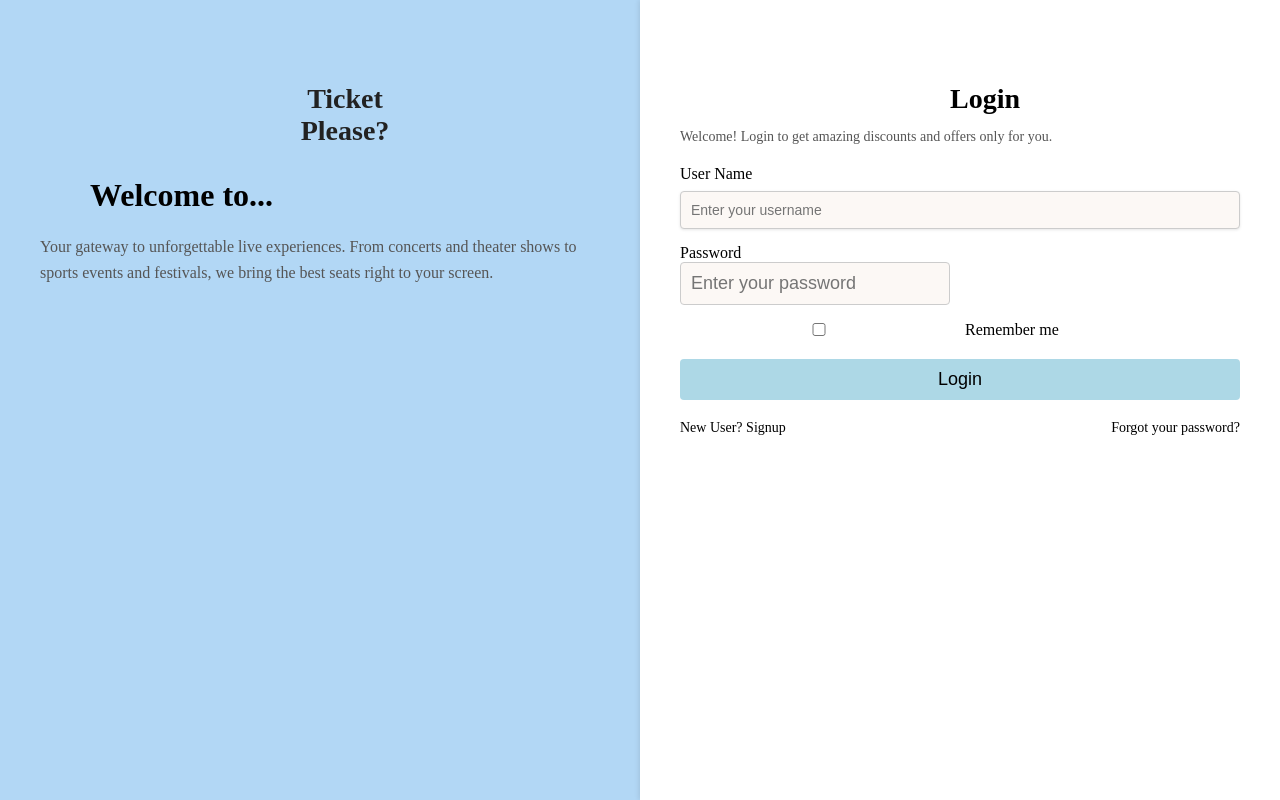
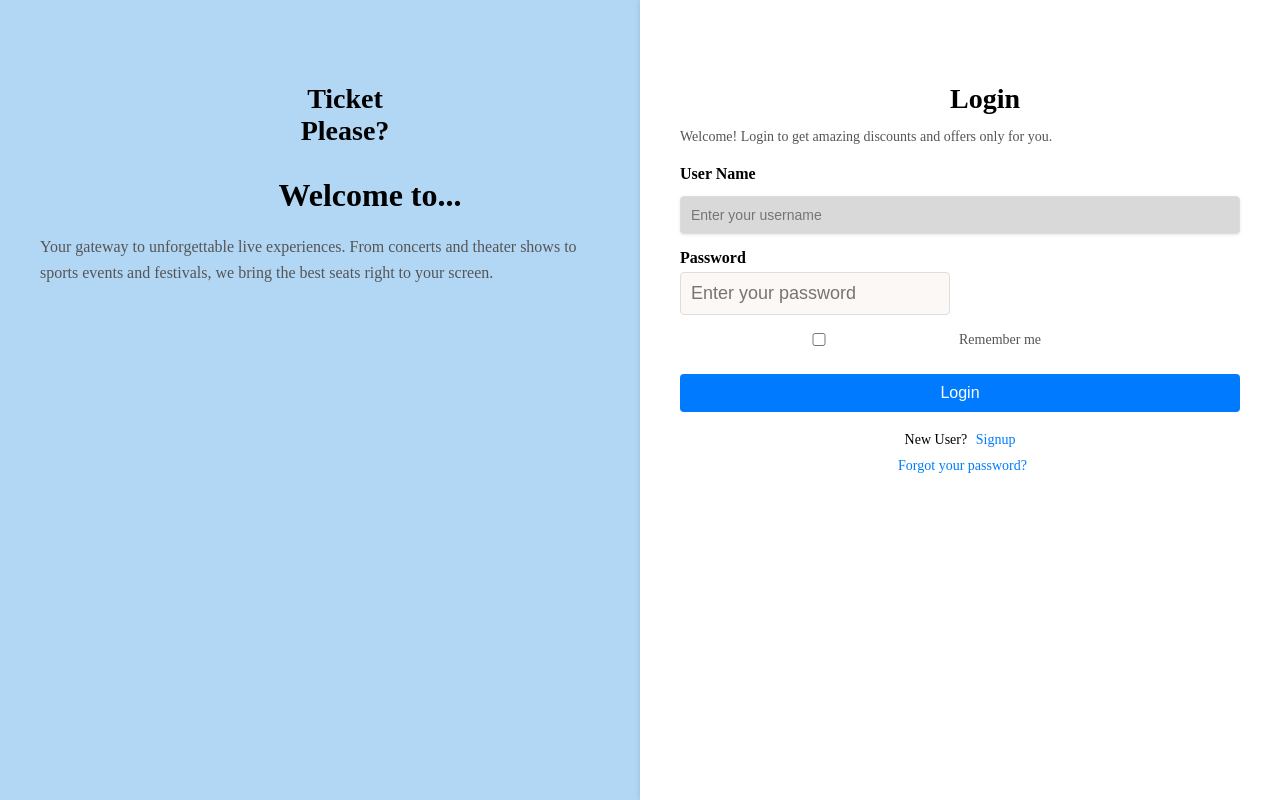
Before and after one commit to ducmanhh08/314-Project, a React (Create React App) app in the folder fend/: page /login in a window 1280 px wide. Built offline with nearby package versions, Linux system fonts and the light colour scheme.

Commit message:
module login

```diff
--- a/fend/src/App.jsx
+++ b/fend/src/App.jsx
@@ -1,26 +1,27 @@
 import React from 'react';
 import { BrowserRouter as Router, Routes, Route } from 'react-router-dom';
+import UserHomePage from './pages/UserHomePage';
+import HomePage from './pages/HomePage';
+import EventPage from './pages/search-option/Research'
 
+import Attendee from './pages/attendee/Attendee';
+import CancelEvents from './pages/cancel-events/CancelEvents';
+import Confirmation from './pages/confirmation/Confirmation';
+import CreateEvents from './pages/create-event/CreateEvents';
+import EventDetail from './pages/event-detail/EventDetail';
+import FinanceReport from './pages/finance-report/FinanceReport'
+import Finish from './pages/finish/Finish';
+import ForgotPassword from './pages/forgot-password/ForgotPassword';
+import LoginPage from './pages/login/LoginPage';
+import MyEvents from './pages/my-events/MyEvents';
+import AccountInfo from './pages/my-information/MyInformation';
+import MyTickets from './pages/my-ticket/MyTicket';
+import NewPassword from './pages/new-password/NewPassword'; //!!
+import Payment from './pages/payment/Payment';
+import RefundPolicy from './pages/refund-policy/RefundPolicy';
+import RefundRequest from './pages/refund-request/RefundRequest';
+import SeatSelection from './pages/seat-selection/SeatSelection';
 import SignUp from "./pages/signUp/SignUp";
-import ForgotPassword from './pages/forgot-password/ForgotPassword';
-import UserHomePage from './pages/UserHomePage';
-import CreateEvents from './pages/create-event/CreateEvents';
-import LoginPage from './pages/login/LoginPage';
-import AccountInfo from './pages/my-information/MyInformation';
-import HomePage from './pages/HomePage';
-import CancelEvents from './pages/cancel-events/CancelEvents';
-import EventDetail from './pages/event-detail/EventDetail';
-import Attendee from './pages/attendee/Attendee';
-import FinanceReport from './pages/finance-report/FinanceReport'
-import MyEvents from './pages/my-events/MyEvents';
-import MyTickets from './pages/my-ticket/MyTicket';
-import RefundPolicy from './pages/refund-policy/RefundPolicy';
-import EventPage from './pages/search-option/Research'
-import SeatSelection from './pages/seat-selection/SeatSelection';
-import Confirmation from './pages/confirmation/Confirmation';
-import Payment from './pages/payment/Payment';
-import Finish from './pages/finish/Finish';
-import RefundRequest from './pages/refund-request/RefundRequest';
 import WaitingList from './pages/waitinglist-1/WaitingList';
 import WaitingList2 from './pages/waitinglist-2/WaitingList2';
 import WaitingList3 from './pages/waitinglist-3/WaitingList3';
@@ -29,6 +30,9 @@ function App() {
   return (
     // <Router>
       <Routes>
+        <Route path="/new-password" element={<NewPassword />} />
+
+
         <Route path="/" element={<UserHomePage />} />
         <Route path="/login" element={<LoginPage/>} />
         <Route path="/homepage" element={<HomePage />} />
--- a/fend/src/pages/login/LoginPage.css
+++ /dev/null
@@ -1,101 +0,0 @@
-.login-container {
-  display: flex;
-  height: 100vh;
-  font-family: 'Dai Banna SIL-Regular';
-}
-.login-right h2{
-  color: #000;
-}
-.login-left {
-  background-color: #b2d7f5;
-  width: 50%;
-  padding: 60px 40px;
-  color: #000;
-}
-
-.login-left .logo {
-  font-family: 'Cursive';
-  font-size: 28px;
-}
-
-.login-left h1 {
-  margin-top: 30px;
-  font-size: 32px;
-}
-
-.login-left p {
-  margin-top: 10px;
-  font-size: 16px;
-  line-height: 1.6;
-}
-
-.login-right {
-  width: 50%;
-  padding: 60px 40px;
-  background: #fff;
-  box-shadow: -1px 0 5px rgba(0, 0, 0, 0.1);
-}
-
-.login-right h2 {
-  font-size: 28px;
-  margin-bottom: 10px;
-}
-.a {
-  color: #000;
-}
-
-.login-right p {
-  font-size: 14px;
-  margin-bottom: 20px;
-  color: #555;
-
-}
-
-.login-right form {
-  display: flex;
-  flex-direction: column;
-}
-
-.login-right input[type="text"],
-.login-right input[type="password"] {
-  padding: 10px;
-  margin-bottom: 15px;
-  border: 1px solid #ccc;
-  border-radius: 4px;
-  background-color: #FCF8F5;
-}
-
-.checkbox-container {
-  display: flex;
-  align-items: center;
-  margin-bottom: 20px;
-  color: #FCF8F5;
-}
-
-.checkbox-container span {
-  margin-left: 8px;
-  color: #000;
-
-}
-
-.login-right button {
-  padding: 10px;
-  background-color: #add8e6;
-  border: none;
-  border-radius: 4px;
-  font-size: 18px;
-  cursor: pointer;
-}
-
-.login-right .signup-link {
-  display: flex;
-  justify-content: space-between;
-  margin-top: 20px;
-  font-size: 14px;
-  color: #000;
-}
-
-.login-right .signup-link a {
-  text-decoration: none;
-  color: #000;
-}
--- a/fend/src/pages/login/LoginPage.jsx
+++ b/fend/src/pages/login/LoginPage.jsx
@@ -1,7 +1,7 @@
 import React from "react";
 import { useState } from 'react';
 import { useNavigate } from 'react-router-dom';
-import "./LoginPage.css";
+import styles from './LoginPage.module.css';
 
 function LoginPage() {
   const [email, setEmail] = useState('');
@@ -36,39 +36,77 @@ function LoginPage() {
   };
 
   return (
-    <div className="login-container">
-      <div className="login-left">
-        <h2 className="logo">Ticket<br />Please?</h2>
+    // <div className="login-container">
+    //   <div className="login-left">
+    //     <h2 className="logo">Ticket<br />Please?</h2>
+    //     <h1>Welcome to...</h1>
+    //     <p>
+    //       Your gateway to unforgettable live experiences. From concerts and theater shows
+    //       to sports events and festivals, we bring the best seats right to your screen.
+    //     </p>
+    //   </div>
+    //   <div className="login-right">
+    //     <h2>Login</h2>
+    //     <p>Welcome! Login to get amazing discounts and offers only for you.</p>
+    //     <form onSubmit={handleLogin}>
+    //       <label className="a">User Name</label>
+    //       <input type="text" placeholder="Enter your username"
+    //       value={email}
+    //       onChange={e => setEmail(e.target.value)}/>
+
+    //       <label className="a">Password</label>
+    //       <input type="password" placeholder="Enter your password"
+    //       value={password}
+    //       onChange={(e) => setPassword(e.target.value)}/>
+
+    //       <div className="checkbox-container">
+    //         <input type="checkbox" />
+    //         <span>Remember me</span>
+    //       </div>
+
+    //       <button type="submit">Login</button>
+
+    //       <div className="signup-link">
+    //         <span>New User? <a href="#" onClick={e => { e.preventDefault(); navigate('/sign-up'); }}>Signup</a></span>
+    //         <a href="#" className="forgot-password" onClick={e => { e.preventDefault(); navigate('/forgot-password'); }}>Forgot your password?</a>
+    //       </div>
+    //     </form>
+    //     {message && <p>{message}</p>} {/* Display login message */}
+    //   </div>
+    // </div>
+    <div className={styles['login-container']}>
+      <div className={styles['login-left']}>
+        <h2 className={styles.logo}>Ticket<br />Please?</h2>
         <h1>Welcome to...</h1>
         <p>
           Your gateway to unforgettable live experiences. From concerts and theater shows
           to sports events and festivals, we bring the best seats right to your screen.
         </p>
       </div>
-      <div className="login-right">
+      <div className={styles['login-right']}>
         <h2>Login</h2>
         <p>Welcome! Login to get amazing discounts and offers only for you.</p>
         <form onSubmit={handleLogin}>
-          <label className="a">User Name</label>
+          <label className={styles.a}>User Name</label> {/* Apply styles.a */}
           <input type="text" placeholder="Enter your username"
           value={email}
           onChange={e => setEmail(e.target.value)}/>
 
-          <label className="a">Password</label>
+          <label className={styles.a}>Password</label> {/* Apply styles.a */}
           <input type="password" placeholder="Enter your password"
           value={password}
           onChange={(e) => setPassword(e.target.value)}/>
 
-          <div className="checkbox-container">
+          <div className={styles['checkbox-container']}>
             <input type="checkbox" />
             <span>Remember me</span>
           </div>
 
           <button type="submit">Login</button>
 
-          <div className="signup-link">
+          <div className={styles['signup-link']}>
             <span>New User? <a href="#" onClick={e => { e.preventDefault(); navigate('/sign-up'); }}>Signup</a></span>
-            <a href="#" className="forgot-password" onClick={e => { e.preventDefault(); navigate('/forgot-password'); }}>Forgot your password?</a>
+            <a href="#" className={styles['forgot-password']} onClick={e => { e.preventDefault(); navigate('/forgot-password'); }}>Forgot your password?</a>
           </div>
         </form>
         {message && <p>{message}</p>} {/* Display login message */}
--- /dev/null
+++ b/fend/src/pages/login/LoginPage.module.css
@@ -0,0 +1,222 @@
+/* .login-container {
+  display: flex;
+  height: 100vh;
+  font-family: 'Dai Banna SIL-Regular';
+}
+.login-right h2{
+  color: #000;
+}
+.login-left {
+  background-color: #b2d7f5;
+  width: 50%;
+  padding: 60px 40px;
+  color: #000;
+}
+
+.login-left .logo {
+  font-family: 'Cursive';
+  font-size: 28px;
+}
+
+.login-left h1 {
+  margin-top: 30px;
+  font-size: 32px;
+}
+
+.login-left p {
+  margin-top: 10px;
+  font-size: 16px;
+  line-height: 1.6;
+}
+
+.login-right {
+  width: 50%;
+  padding: 60px 40px;
+  background: #fff;
+  box-shadow: -1px 0 5px rgba(0, 0, 0, 0.1);
+}
+
+.login-right h2 {
+  font-size: 28px;
+  margin-bottom: 10px;
+}
+.a {
+  color: #000;
+}
+
+.login-right p {
+  font-size: 14px;
+  margin-bottom: 20px;
+  color: #555;
+
+}
+
+.login-right form {
+  display: flex;
+  flex-direction: column;
+}
+
+.login-right input[type="text"],
+.login-right input[type="password"] {
+  padding: 10px;
+  margin-bottom: 15px;
+  border: 1px solid #ccc;
+  border-radius: 4px;
+  background-color: #FCF8F5;
+}
+
+.checkbox-container {
+  display: flex;
+  align-items: center;
+  margin-bottom: 20px;
+  color: #FCF8F5;
+}
+
+.checkbox-container span {
+  margin-left: 8px;
+  color: #000;
+
+}
+
+.login-right button {
+  padding: 10px;
+  background-color: #add8e6;
+  border: none;
+  border-radius: 4px;
+  font-size: 18px;
+  cursor: pointer;
+}
+
+.login-right .signup-link {
+  display: flex;
+  justify-content: space-between;
+  margin-top: 20px;
+  font-size: 14px;
+  color: #000;
+}
+
+.login-right .signup-link a {
+  text-decoration: none;
+  color: #000;
+} */
+ .login-container {
+  display: flex;
+  height: 100vh;
+  font-family: 'Dai Banna SIL-Regular';
+}
+.login-right h2{
+  color: #000;
+}
+.login-left {
+  background-color: #b2d7f5;
+  width: 50%;
+  padding: 60px 40px;
+  color: #000;
+}
+
+.login-left .logo {
+  font-family: 'Cursive';
+  font-size: 28px;
+}
+
+.login-left h1 {
+  margin-top: 30px;
+  font-size: 32px;
+}
+
+.login-left p {
+  margin-top: 10px;
+  font-size: 16px;
+  line-height: 1.6;
+}
+
+.login-right {
+  width: 50%;
+  padding: 60px 40px;
+  background: #fff;
+  box-shadow: -1px 0 5px rgba(0, 0, 0, 0.1);
+}
+
+.login-right h2 {
+  font-size: 28px;
+  margin-bottom: 10px;
+}
+.a {
+  color: #000;
+}
+
+.login-right p {
+  font-size: 14px;
+  margin-bottom: 20px;
+  color: #555;
+
+}
+
+.login-right form {
+  display: flex;
+  flex-direction: column;
+}
+
+.login-right label {
+  margin-bottom: 5px;
+  font-weight: bold;
+}
+
+.login-right input[type="text"],
+.login-right input[type="password"] {
+  padding: 10px;
+  margin-bottom: 15px;
+  border: 1px solid #ddd;
+  border-radius: 4px;
+}
+
+.checkbox-container {
+  display: flex;
+  align-items: center;
+  margin-bottom: 15px;
+}
+
+.checkbox-container input[type="checkbox"] {
+  margin-right: 5px;
+}
+
+.checkbox-container span {
+  font-size: 14px;
+  color: #555;
+}
+
+.login-right button {
+  background-color: #007bff;
+  color: #fff;
+  padding: 10px;
+  border: none;
+  border-radius: 4px;
+  cursor: pointer;
+  font-size: 16px;
+  margin-top: 10px;
+}
+
+.login-right button:hover {
+  background-color: #0056b3;
+}
+
+.signup-link {
+  margin-top: 20px;
+  font-size: 14px;
+  text-align: center;
+}
+
+.signup-link a {
+  color: #007bff;
+  text-decoration: none;
+  margin-left: 5px;
+}
+
+.signup-link a:hover {
+  text-decoration: underline;
+}
+
+.forgot-password {
+    display: block; /* Make it a block element to push it to a new line */
+    margin-top: 10px; /* Add some space above it */
+}
```
